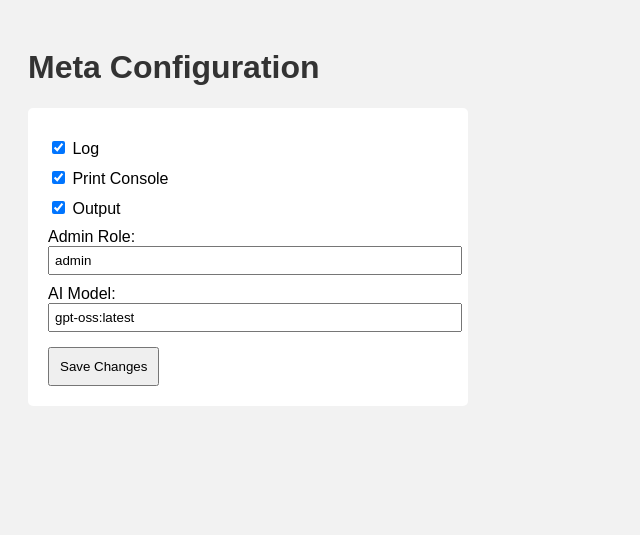
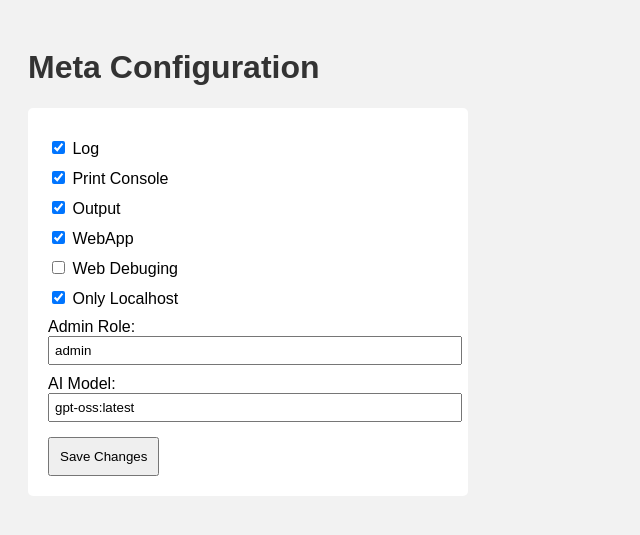
Before and after one commit to mattsva/open_bot, a Flask app: page / in a window 1280 px wide. Shown: the top 535 px of the page, without its empty margins (0-640 px from the left). Run offline with Flask 3, Linux system fonts and the light colour scheme.

Commit message:
WebApp On/Off via WebApp and command

```diff
--- a/commands/help_command.py
+++ b/commands/help_command.py
@@ -15,6 +15,8 @@ HELP_TEXT = f"""
 !bot dc <name> → Delete channel
 !bot cf <name> → Create category
 !bot df <name> → Delete category
+!bot webapp on → Activates the WebApp/WebInterface
+!bot webapp off → Deactivates the WebApp/WebInterface
 
 ━━━━━━━━━━━━━━━━━━━━
 **Information**
--- a/config.py
+++ b/config.py
@@ -30,7 +30,7 @@ class Meta:
     ai_model = "gpt-oss:latest"
 
     # WebApp
-    web_active = True # True to activate web server
+    web_active = True # Activate web server
     web_debug = False # Flask debug mode
     only_localhost = True # True = 127.0.0.1 only, False = accessible in WLAN
 
--- a/web/app.py
+++ b/web/app.py
@@ -1,46 +1,93 @@
-# web/app.py
-# Copyright (c) 2026 mattisva
-# Licensed under the MIT License
 from flask import Flask, render_template, request, redirect, url_for
 from config import Meta
+import threading
+import time
+from werkzeug.serving import make_server
 
 app = Flask(__name__)
 
-# TODO:
-# - Better Interface
-# - More Meta Variables
-# - Login (for security)
-# - More settings in the WebApp
-# - - User list
-# - - Role list
-# - - Channel and Folders
+server = None
+server_thread = None
+monitor_thread = None
+lock = threading.Lock()
 
 @app.route("/", methods=["GET", "POST"])
 def index():
     if request.method == "POST":
-        # update Meta variables dynamically
         Meta.log = request.form.get("log") == "on"
         Meta.print_console = request.form.get("print_console") == "on"
         Meta.output = request.form.get("output") == "on"
+        Meta.web_active = request.form.get("web_active") == "on"
+        Meta.web_debug = request.form.get("web_debug") == "on"
+        Meta.only_localhost = request.form.get("only_localhost") == "on"
         Meta.admin_role = request.form.get("admin_role")
         Meta.ai_model = request.form.get("ai_model")
+
         return redirect(url_for("index"))
-    meta_vars = {
-        "log": Meta.log,
-        "print_console": Meta.print_console,
-        "output": Meta.output,
-        "admin_role": Meta.admin_role,
-        "ai_model": Meta.ai_model
-    }
-    return render_template("index.html", meta=meta_vars)
+
+    return render_template("index.html", meta=Meta.__dict__)
+
+def run_server():
+    global server
+
+    host = "127.0.0.1" if Meta.only_localhost else "0.0.0.0"
+
+    with lock:
+        server = make_server(host, 5000, app)
+
+    if Meta.print_console:
+        print(f"[WEB] Server running on {host}:5000")
+
+    try:
+        server.serve_forever()
+    finally:
+        if Meta.print_console:
+            print("[WEB] Server stopped")
+
+        with lock:
+            server = None
+
+
+def start_server():
+    global server_thread
+
+    with lock:
+        if server_thread and server_thread.is_alive():
+            return # Already running
+
+        server_thread = threading.Thread(target=run_server, daemon=True)
+        server_thread.start()
+
+
+def stop_server():
+    global server, server_thread
+
+    with lock:
+        if server:
+            server.shutdown()
+
+    if server_thread:
+        server_thread.join(timeout=5)
+
+
+def monitor_web_flag():
+    while True:
+        if Meta.web_active:
+            start_server()
+        else:
+            stop_server()
+
+        time.sleep(1)
+
 
 def start_web():
-    if not Meta.web_active:
-        if Meta.print_console:
-            print("[WEB] Web server is disabled in config.")
+    global monitor_thread
+
+    if monitor_thread and monitor_thread.is_alive():
         return
 
-    host = "127.0.0.1" if Meta.only_localhost else "0.0.0.0"
+    monitor_thread = threading.Thread(target=monitor_web_flag, daemon=True)
+    monitor_thread.start()
+
     if Meta.print_console:
-        print(f"[WEB] Starting Flask web server on {host}:5000...")
-    app.run(host=host, port=5000, debug=Meta.web_debug) # Start WebApp
+        print("[WEB] Monitor started")
--- a/web/static/style.css
+++ b/web/static/style.css
@@ -4,16 +4,16 @@ body {
     padding: 20px;
 }
 
-h1 {
+.Meta_Configuration h1 {
     color: #333;
 }
 
-ul {
+.Meta_Configuration ul {
     list-style: none;
     padding: 0;
 }
 
-li {
+.Meta_Configuration li {
     background-color: #fff;
     margin: 5px 0;
     padding: 10px;
--- a/web/templates/index.html
+++ b/web/templates/index.html
@@ -13,8 +13,9 @@
     </style>
 </head>
 <body>
-    <h1>Meta Configuration</h1>
-    <form method="post">
+    <class id="Meta_Configuration">
+        <h1>Meta Configuration</h1>
+        <form method="post">
         <label>
             <input type="checkbox" name="log" {% if meta.log %}checked{% endif %}>
             Log
@@ -28,6 +29,18 @@
             Output
         </label>
         <label>
+            <input type="checkbox" name="web_active" {% if meta.web_active %}checked{% endif %}>
+            WebApp
+        </label>
+                <label>
+            <input type="checkbox" name="web_debug" {% if meta.web_debug %}checked{% endif %}>
+            Web Debuging
+        </label>
+                <label>
+            <input type="checkbox" name="only_localhost" {% if meta.only_localhost %}checked{% endif %}>
+            Only Localhost
+        </label>
+        <label>
             Admin Role:
             <input type="text" name="admin_role" value="{{ meta.admin_role }}">
         </label>
@@ -37,5 +50,6 @@
         </label>
         <input type="submit" value="Save Changes">
     </form>
+    </class>
 </body>
 </html>
```
Also changed, not shown: bot.py (+6 -8 lines), commands/admin_commands.py (+15 -0 lines).
